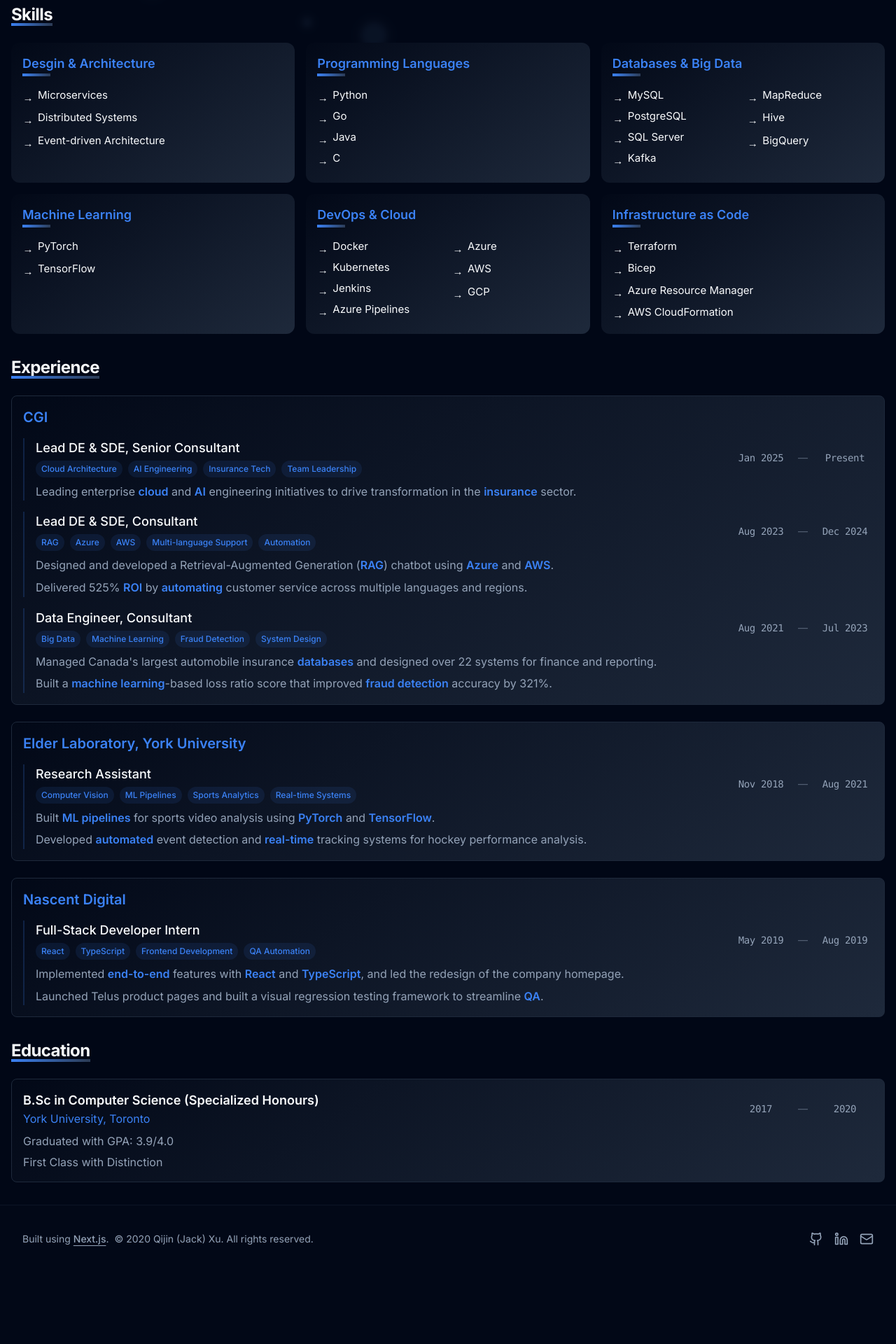
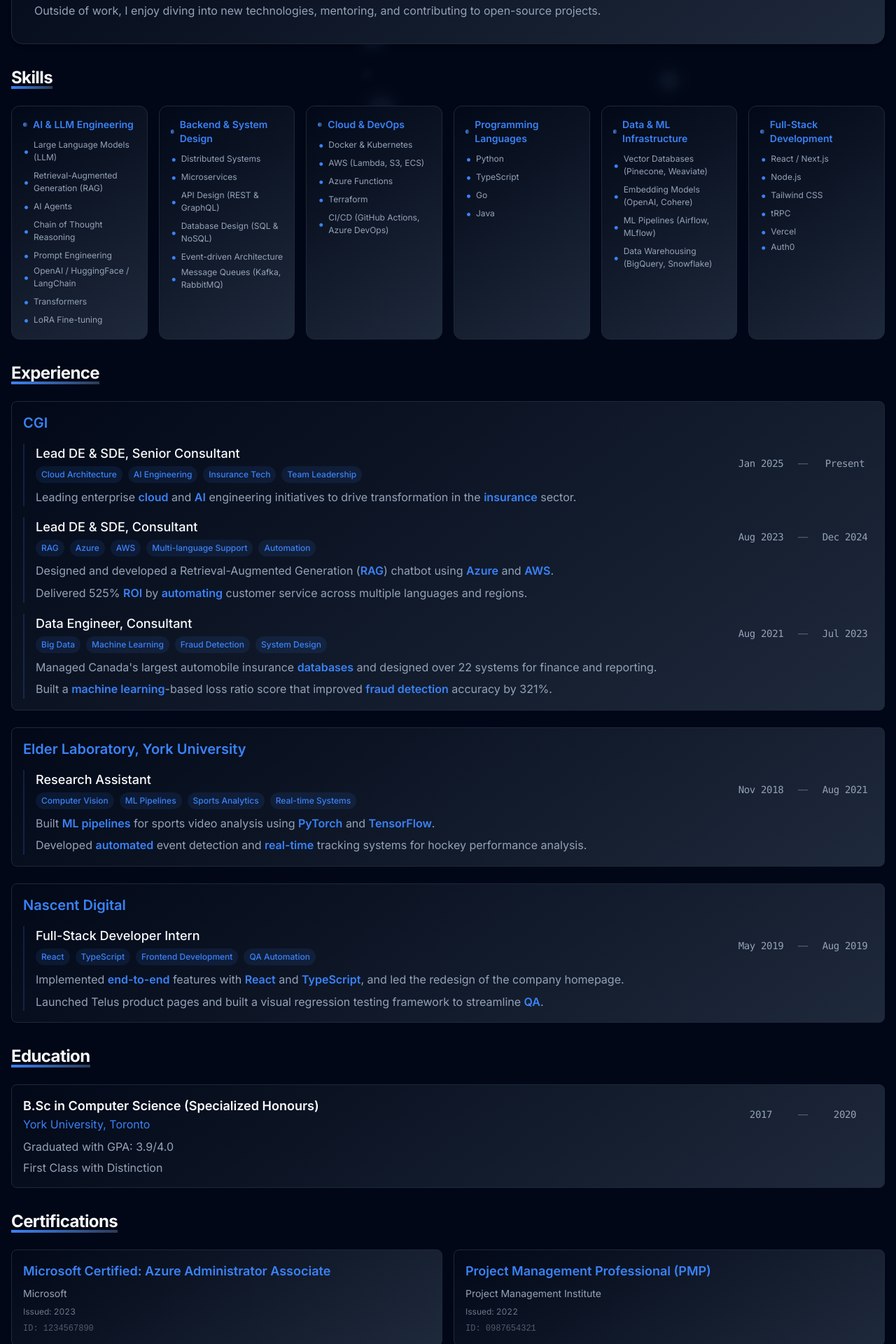
Before and after one commit to Freedom-Jack/my-website, a Next.js app: page /about in a window 1280 px wide. Shown: the part 540-2460 px from the top of the page at 70% size. Before the commit the page ends 2358 px from the top, so only its background shows below. Built offline with nearby package versions, Linux system fonts and the light colour scheme.

Commit message:
change of the skill section

```diff
--- a/src/app/about/page.tsx
+++ b/src/app/about/page.tsx
@@ -156,6 +156,23 @@ export default function AboutPage() {
           ))}
         </div>
       </section>
+
+      {/* Certificates Section */}
+      <section className={styles.section}>
+        <h2 className={styles.sectionTitle}>{aboutContent.sections.certificates.title}</h2>
+        <div className={styles.certificatesList}>
+          {aboutContent.sections.certificates.items.map((cert, index) => (
+            <div key={index} className={styles.certificateItem}>
+              <h3 className={styles.certificateName}>{cert.name}</h3>
+              <p className={styles.certificateIssuer}>{cert.issuer}</p>
+              <p className={styles.certificateDate}>Issued: {cert.date}</p>
+              {cert.credentialId && (
+                <p className={styles.certificateId}>ID: {cert.credentialId}</p>
+              )}
+            </div>
+          ))}
+        </div>
+      </section>
     </div>
   );
 }
--- a/src/app/globals.css
+++ b/src/app/globals.css
@@ -28,9 +28,9 @@
     --ring: 221.2 83.2% 53.3%;
     --radius: 0.5rem;
     /* Header specific colors */
-    --header-bg: 0 0% 85%;
-    --header-nav-bg: 0 0% 90%;
-    --header-nav-hover: 0 0% 95%;
+    --header-bg: 0 0% 93%;
+    --header-nav-bg: 0 0% 95%;
+    --header-nav-hover: 0 0% 98%;
   }
 
   .dark {
--- a/src/content/pages/about.ts
+++ b/src/content/pages/about.ts
@@ -43,6 +43,15 @@ export interface AboutPageContent {
         description: string[];
       }[];
     };
+    certificates: {
+      title: string;
+      items: {
+        name: string;
+        issuer: string;
+        date: string;
+        credentialId?: string;
+      }[];
+    };
   };
 }
 
@@ -65,28 +74,67 @@ export const aboutContent: AboutPageContent = {
       title: "Skills",
       categories: [
         {
-          title: "Desgin & Architecture",
-          items: ["Microservices", "Distributed Systems", "Event-driven Architecture"]
+          title: "AI & LLM Engineering",
+          items: [
+            "Large Language Models (LLM)",
+            "Retrieval-Augmented Generation (RAG)",
+            "AI Agents",
+            "Chain of Thought Reasoning",
+            "Prompt Engineering",
+            "OpenAI / HuggingFace / LangChain",
+            "Transformers",
+            "LoRA Fine-tuning"
+          ]
+        },
+        {
+          title: "Backend & System Design",
+          items: [
+            "Distributed Systems",
+            "Microservices",
+            "API Design (REST & GraphQL)",
+            "Database Design (SQL & NoSQL)",
+            "Event-driven Architecture",
+            "Message Queues (Kafka, RabbitMQ)"
+          ]
+        },
+        {
+          title: "Cloud & DevOps",
+          items: [
+            "Docker & Kubernetes",
+            "AWS (Lambda, S3, ECS)",
+            "Azure Functions",
+            "Terraform",
+            "CI/CD (GitHub Actions, Azure DevOps)"
+          ]
         },
         {
           title: "Programming Languages",
-          items: ["Python", "Go", "Java", "C", "C#"]
+          items: [
+            "Python",
+            "TypeScript",
+            "Go",
+            "Java"
+          ]
         },
         {
-          title: "Databases & Big Data",
-          items: ["MySQL", "PostgreSQL", "SQL Server", "Kafka", "Apache Spark", "MapReduce", "Hive", "BigQuery"]
+          title: "Data & ML Infrastructure",
+          items: [
+            "Vector Databases (Pinecone, Weaviate)",
+            "Embedding Models (OpenAI, Cohere)",
+            "ML Pipelines (Airflow, MLflow)",
+            "Data Warehousing (BigQuery, Snowflake)"
+          ]
         },
         {
-          title: "Machine Learning",
-          items: ["PyTorch", "TensorFlow"]
-        },
-        {
-          title: "DevOps & Cloud",
-          items: ["Docker", "Kubernetes", "Jenkins", "Azure Pipelines", "GitHub Actions", "Azure", "AWS", "GCP"]
-        },
-        {
-          title: "Infrastructure as Code",
-          items: ["Terraform", "Bicep", "Azure Resource Manager", "AWS CloudFormation"]
+          title: "Full-Stack Development",
+          items: [
+            "React / Next.js",
+            "Node.js",
+            "Tailwind CSS",
+            "tRPC",
+            "Vercel",
+            "Auth0"
+          ]
         }
       ]
     },
@@ -203,6 +251,23 @@ export const aboutContent: AboutPageContent = {
           description: ["Graduated with GPA: 3.9/4.0", "First Class with Distinction"]
         }
       ]
+    },
+    certificates: {
+      title: "Certifications",
+      items: [
+        {
+          name: "Microsoft Certified: Azure Administrator Associate",
+          issuer: "Microsoft",
+          date: "2023",
+          credentialId: "1234567890"
+        },
+        {
+          name: "Project Management Professional (PMP)",
+          issuer: "Project Management Institute",
+          date: "2022",
+          credentialId: "0987654321"
+        }
+      ]
     }
   }
 };
--- a/src/styles/pages/about.module.css
+++ b/src/styles/pages/about.module.css
@@ -48,80 +48,96 @@
 }
 
 .bioContent {
-  @apply space-y-3 text-base text-muted-foreground;
-  line-height: 1.6;
+  @apply space-y-4 text-base text-muted-foreground;
+  line-height: 1.8;
+  padding: 2rem;
+  background: linear-gradient(145deg,
+    hsl(var(--background)) 0%,
+    hsl(var(--muted)) 100%);
+  border-radius: 1rem;
+  border: 1px solid hsl(var(--border));
+  box-shadow: 0 4px 6px -1px rgba(0, 0, 0, 0.1), 0 2px 4px -1px rgba(0, 0, 0, 0.06);
+  position: relative;
+  overflow: hidden;
+}
+
+.bioContent::before {
+  content: '';
+  position: absolute;
+  top: 0;
+  left: 0;
+  right: 0;
+  height: 4px;
+  background: linear-gradient(90deg,
+    hsl(var(--primary)) 0%,
+    hsl(var(--secondary)) 50%,
+    hsl(var(--primary)) 100%);
+  background-size: 200% auto;
+  animation: shine 3s ease-in-out infinite;
+}
+
+.bioContent p {
+  @apply relative z-10;
 }
 
 .skillsGrid {
-  @apply grid grid-cols-1 md:grid-cols-3 gap-4;
+  @apply grid grid-cols-2 md:grid-cols-3 lg:grid-cols-6 gap-4;
 }
 
 .skillCategory {
   display: flex;
   flex-direction: column;
-  gap: 0.75rem;
+  gap: 0.5rem;
   padding: 1rem;
   background: linear-gradient(145deg,
     hsl(var(--background)) 0%,
     hsl(var(--muted)) 100%);
   border-radius: 0.75rem;
-  border: 1px solid var(--border-color);
+  border: 1px solid hsl(var(--border));
   transition: all 0.3s ease;
-  align-items: flex-start;
 }
 
 .skillCategory:hover {
-  transform: translateY(-4px);
-  box-shadow: 0 8px 24px rgba(0, 0, 0, 0.12);
-  border-color: var(--primary-color);
+  transform: translateY(-2px);
+  box-shadow: 0 4px 12px rgba(0, 0, 0, 0.08);
+  border-color: hsl(var(--primary));
 }
 
 .skillCategoryTitle {
-  @apply text-lg font-semibold mb-2 relative text-primary;
+  @apply text-sm font-semibold text-primary;
+  display: flex;
+  align-items: center;
+  gap: 0.5rem;
 }
 
-.skillCategoryTitle::after {
+.skillCategoryTitle::before {
   content: '';
-  @apply absolute -bottom-1 left-0 w-10 h-1;
+  @apply w-1.5 h-1.5 rounded-full;
   background: linear-gradient(90deg,
     hsl(var(--primary)) 0%,
     hsl(var(--secondary)) 100%);
 }
 
-.skillColumns {
-  display: grid;
-  grid-template-columns: 1fr;
-  gap: 0.75rem;
-  width: 100%;
-}
-
-.skillColumns.hasTwoColumns {
-  grid-template-columns: repeat(2, 1fr);
-}
-
 .skillList {
   display: flex;
   flex-direction: column;
-  gap: 0.375rem;
-  max-height: 7.5rem; /* 5 items * 1.5rem (item height) */
-  overflow: hidden;
+  gap: 0.25rem;
 }
 
 .skillItem {
   display: flex;
-  align-items: flex-start;
+  align-items: center;
   gap: 0.375rem;
-  min-height: 1.5rem;
-  color: var(--muted-foreground);
-  font-size: 0.9375rem;
+  color: hsl(var(--muted-foreground));
+  font-size: 0.75rem;
+  padding: 0.125rem 0;
 }
 
 .skillItem::before {
-  content: '→';
-  color: var(--primary);
-  width: 1rem;
-  text-align: center;
-  margin-top: 0.25rem;
+  content: '•';
+  color: hsl(var(--primary));
+  font-size: 1rem;
+  line-height: 1;
 }
 
 .experienceList {
@@ -252,6 +268,45 @@
   @apply font-semibold text-primary;
 }
 
+.certificatesList {
+  @apply grid grid-cols-1 md:grid-cols-2 gap-4;
+}
+
+.certificateItem {
+  @apply p-4 rounded-lg border border-border;
+  background: linear-gradient(145deg,
+    hsl(var(--background)) 0%,
+    hsl(var(--muted)) 100%);
+  transition: all 0.3s ease;
+  display: flex;
+  flex-direction: column;
+  gap: 0.5rem;
+}
+
+.certificateItem:hover {
+  transform: translateY(-4px);
+  box-shadow: 0 8px 24px rgba(0, 0, 0, 0.12);
+  border-color: hsl(var(--primary));
+}
+
+.certificateName {
+  @apply text-lg font-semibold text-primary;
+}
+
+.certificateIssuer {
+  @apply text-sm text-muted-foreground;
+}
+
+.certificateDate {
+  @apply text-xs text-muted-foreground/70;
+  font-variant-numeric: tabular-nums;
+}
+
+.certificateId {
+  @apply text-xs text-muted-foreground/50;
+  font-family: monospace;
+}
+
 @keyframes shine {
   0%, 100% {
     background-position: 0% center;
```
